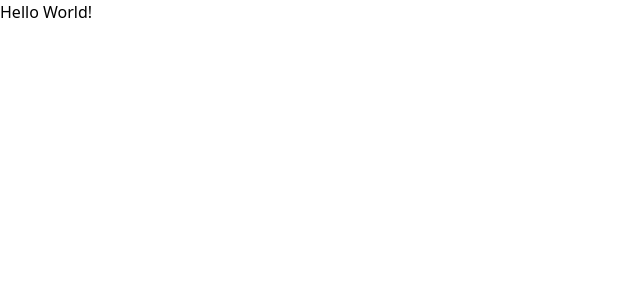
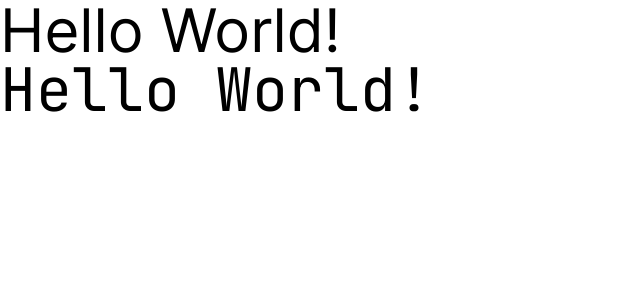
Before and after one commit to iantelli/portfolio-2023, a React (Vite) app: page / in a window 1280 px wide. Shown: the top 300 px of the page, without its empty margins (0-640 px from the left). Built offline with nearby package versions, Linux system fonts and the light colour scheme.

Commit message:
fixed fonts again

```diff
--- a/src/App.tsx
+++ b/src/App.tsx
@@ -1,7 +1,8 @@
 function App() {
     return (
         <>
-            <h1>Hello World!</h1>
+            <h1 className={"font-display text-6xl"}>Hello World!</h1>
+            <h1 className={"font-body text-6xl"}>Hello World!</h1>
         </>
     );
 }
--- a/src/index.css
+++ b/src/index.css
@@ -2,12 +2,14 @@
 @tailwind components;
 @tailwind utilities;
 
-@font-face {
-    font-family: "Hack Nerd Mono";
-    src: url("../public/font/HackNerdMono.ttf");
+@layer base {
+    @font-face {
+        font-family: 'Inter';
+        src: url("../public/fonts/Inter.ttf")
+    }
+
+    @font-face {
+        font-family: 'JetBrains Mono';
+        src: url("../public/fonts/JetBrainsMono.ttf")
+    }
 }
-
-@font-face {
-    font-family: "Inter";
-    src: url("../public/font/Inter.ttf");
-}
--- a/tailwind.config.cjs
+++ b/tailwind.config.cjs
@@ -5,7 +5,7 @@
         extend: {
             fontFamily: {
                 display: ["Inter", "sans-serif"],
-                hack: ["Hack Nerd Mono", "monospace"],
+                body: ["JetBrains Mono", "monospace"],
             },
             colors: {
                 rosePine: {
```
Also changed, not shown: public/fonts/Inter.ttf (added), public/fonts/JetBrainsMono.ttf (added).
